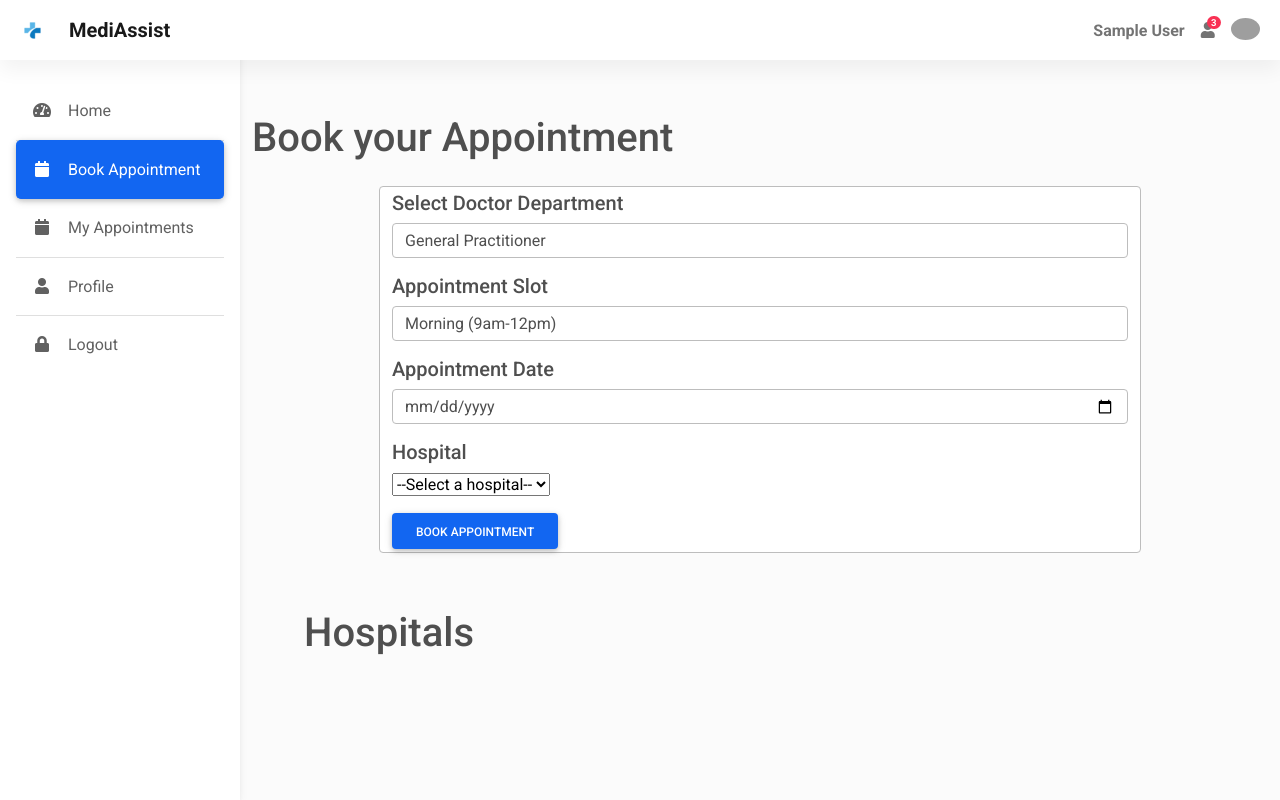
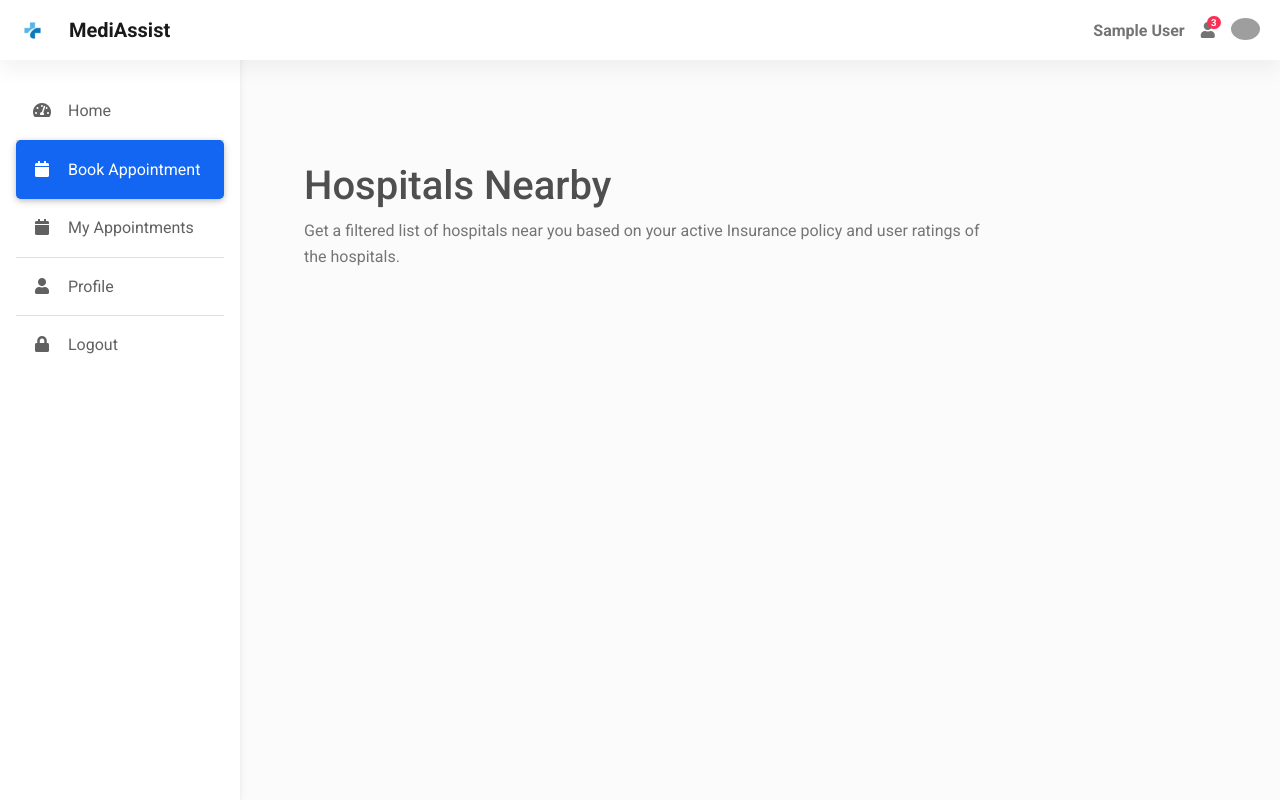
Before and after one commit to CSEAJCE-2024/hackatly, a Flask app: page /appointment in a window 1280 px wide. Run offline with Flask 3, Linux system fonts and the light colour scheme; the visitor is signed in with stand-in values (Sample User, id 1); data that the repository does not hold is empty; some libraries are stand-ins or nearby versions; grey boxes are pictures that could not be loaded.

Commit message:
added hospital section

```diff
--- a/Telegram_Bot/bot.py
+++ b/Telegram_Bot/bot.py
@@ -127,7 +127,7 @@ def handle_callback(call):
             bot.send_message(call.message.chat.id, "Alert Removed")
 
 def driver_avail(chat_id):
-    bot.send_message(chat_id, "You responded with yes\nPlease contact the patient on: 9778130551")
+    bot.send_message(chat_id, "You responded with yes\nPlease contact the patient on: 9778130551\n\n Nearest Hospital: Central Medical Center")
 
 
 
--- a/app.py
+++ b/app.py
@@ -8,7 +8,7 @@ from wtforms.validators import *
 from flask_bcrypt import Bcrypt
 from datetime import datetime, date
 from sqlalchemy.sql import func
-
+import random
 app = Flask(__name__)
 app.debug = True
 app.config['SQLALCHEMY_DATABASE_URI'] = 'sqlite:///database.sqlite'
@@ -83,6 +83,7 @@ class Hospital(db.Model):
     longitude = db.Column(db.Float, nullable=False)
     category = db.Column(db.String(10), nullable=False)
     accepted_insurance = db.Column(db.String(20), nullable=False)
+    ratings = db.Column(db.Integer, nullable = False)
 
 class Appointment(db.Model):
     id = db.Column(db.Integer, primary_key=True)
@@ -282,6 +283,7 @@ class EditForm(FlaskForm):
 class AppointmentForm(FlaskForm):
     slot = SelectField("Appointment Slot", choices=[("morning", "Morning (9am-12pm)"), ("afternoon", "Afternoon (1pm-4pm) Peak time"), ("evening", "Evening (5pm-8pm)")], validators=[InputRequired()])
     docDept = SelectField("Select Doctor Department", choices=[("practitioner","General Practitioner"),("cardiologist", "Cardiologist"), ("pediatrician", "Pediatrician"), ("dermatologist","Dermatologist"), ("dentist", "Dentist")])
+    docName = SelectField("Select Doctor", choices=[('doctor1', 'Dr. John Blake'), ('doctor2', 'Dr. Ram Kumar')])
     date = DateField("Appointment Date",validators=[InputRequired()])
     submit = SubmitField("Book Appointment",validators=[InputRequired()])
 
@@ -480,6 +482,23 @@ def viewpatient(id):
 @app.route("/appointment", methods=["GET", "POST"])
 @login_required
 def appointment():
+
+    image_urls =[
+        "https://encrypted-tbn0.gstatic.com/images?q=tbn:ANd9GcTvp4fRP0z_n7aGQlOPqy4odkguvV5-gz5E6fMnoa4F7NU1J8Y7T3gxzPxGjzg9gZDgSms&usqp=CAU",
+        "https://encrypted-tbn0.gstatic.com/images?q=tbn:ANd9GcTCUaHd-IXCbYDJMTQGeikLyQuzDMX-zSz8iAQ4fxJyhfv-3czWAeqt9q0WvI7CnGYCYWw&usqp=CAU",
+        "https://encrypted-tbn0.gstatic.com/images?q=tbn:ANd9GcSXQicZ3Hqf1JPXm9hR3IOv74H590fsZUBsHQ&usqp=CAU",
+        "https://encrypted-tbn0.gstatic.com/images?q=tbn:ANd9GcTLrN0yIhXzu8SokLj7H7DSANmXPFZmQ-5A_Q8_Isr2WoKf3WAfheodxbbJWOmPXA8Vikk&usqp=CAU",
+        "https://encrypted-tbn0.gstatic.com/images?q=tbn:ANd9GcSvV20C8_tKXoenQdXQmQUI3vUXr8Z9KoXW0wPcalm4BMKLPEGVpaFvjf2fDYIiT5njx4s&usqp=CAU",
+        "https://encrypted-tbn0.gstatic.com/images?q=tbn:ANd9GcS825lZxPEE8OxWxZo-1r6cJA5Ybbi2w-tH4K4cn6NrkCQksuPuSkTTNX30AMwfPwrEfAc&usqp=CAU"
+
+    ]
+    ratings = Hospital.query.order_by(Hospital.ratings.desc()).all()
+    random.shuffle(image_urls)
+    return render_template("appointment.html", image_urls = image_urls, ratings = ratings)
+
+@app.route("/appointment/bookappointment/<int:id>", methods=["GET", "POST"])
+@login_required
+def bookappointment(id):
     form = AppointmentForm()
     if form.validate_on_submit():
         hospital_id = request.form['hospital_id']
@@ -492,9 +511,8 @@ def appointment():
     hospitals = Hospital.query.all()
     slots = Appointment.query.group_by(Appointment.slot).order_by(func.count().desc()).all()
     max_booked_slot = slots[0].slot if slots else None
-    return render_template("appointment.html", form=form, hospitals=hospitals, max_booked_slot=max_booked_slot)
 
-
+    return render_template("bookappointment.html", hosp_id = id, form=form, hospitals=hospitals, max_booked_slot=max_booked_slot)
 
 @app.route('/delete_appointment/<int:id>', methods=['POST','GET'])
 @login_required
--- a/templates/appointment.html
+++ b/templates/appointment.html
@@ -6,63 +6,35 @@ Appointment
 {% block main %}
 
 <div class="container pt-5">
-    <div class="pt-5 pt-md-2">
-        <h1>Book your Appointment</h1>
-        <div class="h-100 pt-3 d-flex align-items-center justify-content-center">
-            <form method="post" class="form-control w-75">
-                {{ form.hidden_tag() }}
-                <h5>{{ form.docDept.label }}</h5>
-                <div class="col-xs-4 mb-3">
-                    {{ form.docDept(class = "form-control") }}
+    <div class="p-1 m-5 pt-md-2">
+        <h1>Hospitals Nearby</h1>
+        <p class="text-muted w-75">Get a filtered list of hospitals near you based on your active Insurance policy and user ratings of the hospitals.</p>
+        <div class="container pt-5">
+            {% for hospital in ratings %}
+            <div class="card mb-3">
+                <div class="row no-gutters">
+                  <div class="col-md-4">
+                    {% set random_image = image_urls|random %}
+                    <img src="{{ random_image }}" class="card-img" alt="Image">
                   </div>
-                <h5>{{ form.slot.label }}</h5>
-                {% if max_booked_slot %}
-                <p class="text-warning" >Peak Booking Slot / Hours: <strong>{{ max_booked_slot.capitalize() }} {% if max_booked_slot == 'morning' %}(09am - 12pm){% endif %}{% if max_booked_slot == 'afternoon' %}(05pm - 04pm){% endif %}{% if max_booked_slot == 'evening' %}(05pm - 08pm){% endif %}</strong></p>
-                {% endif %}
-                <div class="col-xs-4 mb-3">
-                    {{ form.slot(class = "form-control")}}
+                  <div class="col-md-8">
+                    <div class="card-body">
+                      <h5 class="card-title">{{ loop.index }}. {{ hospital.name }}</h5>
+                      <div>
+                        Rating: {{ hospital.ratings }}
+                        {% for _ in range(hospital.ratings) %}
+                          <i class="fa fa-star text-warning"></i>
+                        {% endfor %}
+                        {% for _ in range(5 - hospital.ratings) %}
+                          <i class="fa fa-star"></i>
+                        {% endfor %}
                       </div>
-                <h5>{{ form.date.label }}</h5>
-                <div class="col-xs-4 mb-3">
-                {{ form.date(class="form-control")}}
+                      <p class="card-text">Insurance Supported: <strong>{{ hospital.accepted_insurance }}</strong></p>
+                      <p class="card-text">"{{ hospital.name }}: Your trusted partner in healthcare, offering comprehensive services and compassionate care for a healthier future."</p>
+                      <p><a class="btn btn-primary">Contact</a> &nbsp;&nbsp;&nbsp; <a class="btn btn-danger" href="/appointment/bookappointment/{{ hospital.id }}">Book Appointment</a></p>
+                      <!-- Additional card content -->
                     </div>
-                <h5>Hospital</h5>
-                <div class="col-xs-4 mb-3">
-                    <select name="hospital_id" id="hospital_id" required>
-                        <option value="">--Select a hospital--</option>
-                        {% for hospital in hospitals %}
-                        <option value="{{ hospital.id }}">{{ hospital.name }}</option>
-                        {% endfor %}
-                    </select>
                   </div>
-                {{ form.submit(class="btn btn-primary")}}
-            </form>
-
-        </div>
-
-    </div>
-    <div class="p-1 m-5 pt-md-2">
-        <h1>Hospitals</h1>
-        <div class="d-flex justify-content-center" style="flex-wrap: wrap;">
-            {% for hospital in hospitals %}
-            <div class="card m-2" style="max-width: 400px;">
-                <img src="https://mdbcdn.b-cdn.net/img/new/standard/nature/184.webp" class="card-img-top" alt="Fissure in Sandstone"/>
-                <div class="card-body">
-                <h5 class="card-title">{{hospital.name}}</h5>
-                <div>
-                    Rating:
-                    <i class="fa fa-star text-warning"></i>
-                    <i class="fa fa-star text-warning"></i>
-                    <i class="fa fa-star text-warning"></i>
-                    <i class="fa fa-star text-warning"></i>
-                    <i class="fa fa-star"></i>
-                </div>
-                <p class="card-text">
-                    Lorem ipsum dolor sit amet consectetur adipisicing elit.
-                    Molestiae doloribus aliquid assumenda tempore quis? Animi tempore,
-                    quos similique, hic, autem a voluptatum cum perferendis dolores esse
-                    quaerat excepturi delectus. Quisquam aspernatur asperiores exercitationem?
-                </p>
                 </div>
             </div>
             {% endfor %}
```
Also changed, not shown: templates/bookappointment.html (added, +59 -0 lines). Lines whose indentation alone changed are shown as unchanged.
